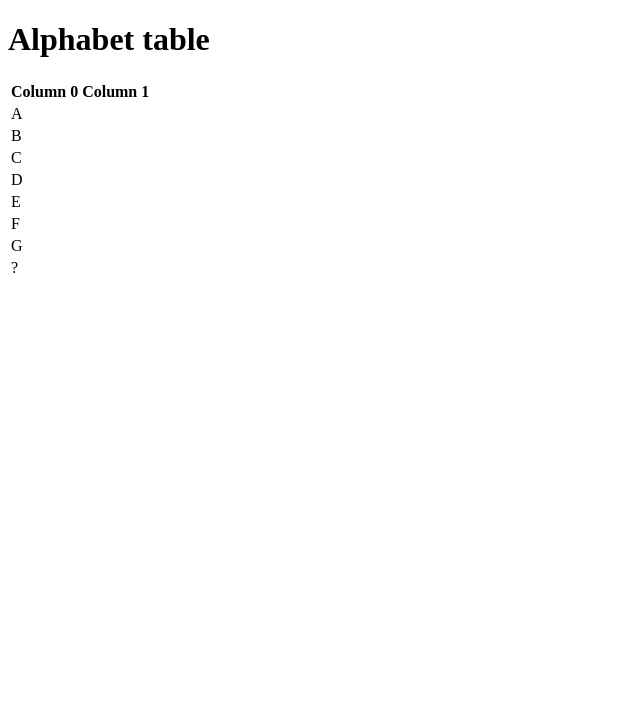
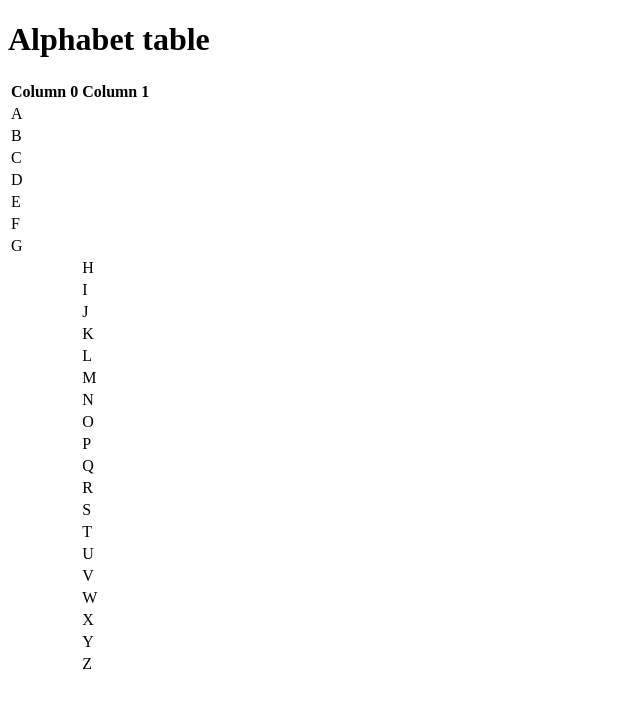
Before and after one commit to comp426-2022-spring/a00-robotpsychology, a website: page index.html in a window 1280 px wide. Shown: the whole page, without its empty margins (0-640 px from the left). Drawn offline with Linux system fonts and the light colour scheme.

Commit message:
installed browser-sync and added rest of alphabet to table

```diff
--- a/index.html
+++ b/index.html
@@ -48,8 +48,80 @@
                     <td></td>
                 </tr>
                 <tr>
-                    <td>?</td>
                     <td></td>
+                    <td>H</td>
+                </tr>
+                <tr>
+                    <td></td>
+                    <td>I</td>
+                </tr>
+                <tr>
+                    <td></td>
+                    <td>J</td>
+                </tr>
+                <tr>
+                    <td></td>
+                    <td>K</td>
+                </tr>
+                <tr>
+                    <td></td>
+                    <td>L</td>
+                </tr>
+                <tr>
+                    <td></td>
+                    <td>M</td>
+                </tr>
+                <tr>
+                    <td></td>
+                    <td>N</td>
+                </tr>
+                <tr>
+                    <td></td>
+                    <td>O</td>
+                </tr>
+                <tr>
+                    <td></td>
+                    <td>P</td>
+                </tr>
+                <tr>
+                    <td></td>
+                    <td>Q</td>
+                </tr>
+                <tr>
+                    <td></td>
+                    <td>R</td>
+                </tr>
+                <tr>
+                    <td></td>
+                    <td>S</td>
+                </tr>
+                <tr>
+                    <td></td>
+                    <td>T</td>
+                </tr>
+                <tr>
+                    <td></td>
+                    <td>U</td>
+                </tr>
+                <tr>
+                    <td></td>
+                    <td>V</td>
+                </tr>
+                <tr>
+                    <td></td>
+                    <td>W</td>
+                </tr>
+                <tr>
+                    <td></td>
+                    <td>X</td>
+                </tr>
+                <tr>
+                    <td></td>
+                    <td>Y</td>
+                </tr>
+                <tr>
+                    <td></td>
+                    <td>Z</td>
                 </tr>
             </tbody>
         </table>
--- a/package.json
+++ b/package.json
@@ -15,5 +15,8 @@
   "bugs": {
     "url": "https://github.com/comp426-2022-spring/a00-robotpsychology/issues"
   },
-  "homepage": "https://github.com/comp426-2022-spring/a00-robotpsychology#readme"
+  "homepage": "https://github.com/comp426-2022-spring/a00-robotpsychology#readme",
+  "dependencies": {
+    "browser-sync": "^2.27.7"
+  }
 }
```
Also changed, not shown: 1 other file.
